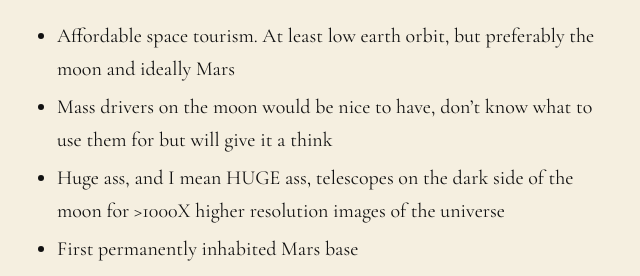
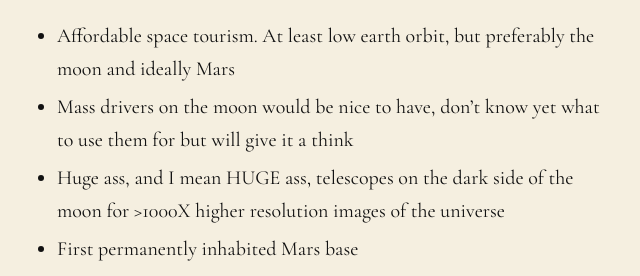
Before and after one commit to pepijn1/pepijn.xyz, a Jekyll site: the page built from index.md, in a window 1280 px wide and 900 px high, scrolled down 1569 px. Shown: the part 165-441 px from the top of the window, without its empty margins (319-959 px from the left). Built offline with Jekyll 4.4.1, drawn with Linux system fonts in a browser that asks for light colours.

Commit message:
Fix typo in expectations section of index.md

```diff
--- a/index.md
+++ b/index.md
@@ -31,7 +31,7 @@ title: Pepijn Vloemans
 
 ## ~ MY MODEST EXPECTATIONS OF THE NEAR FUTURE ~
 - Affordable space tourism. At least low earth orbit, but preferably the moon and ideally Mars
-- Mass drivers on the moon would be nice to have, don't know what to use them for but will give it a think
+- Mass drivers on the moon would be nice to have, don't know yet what to use them for but will give it a think
 - Huge ass, and I mean HUGE ass, telescopes on the dark side of the moon for >1000X higher resolution images of the universe
 - First permanently inhabited Mars base
 - Supersonic commercial flight
```
